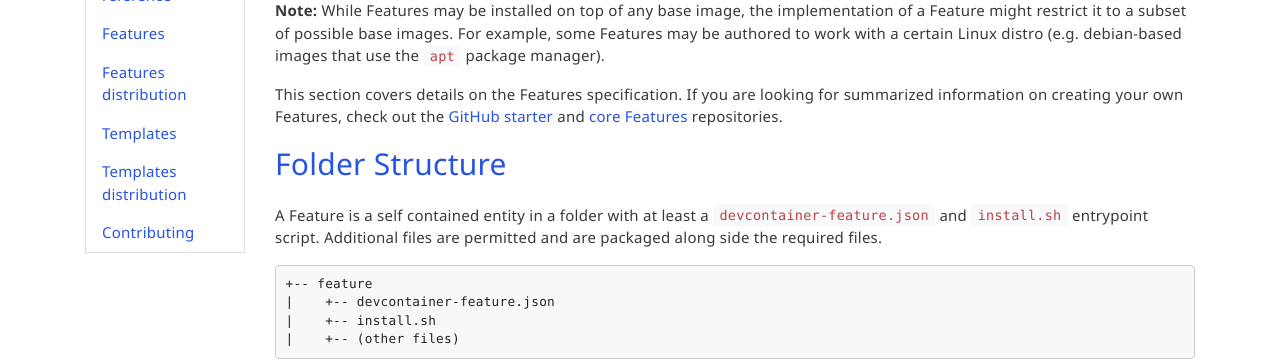
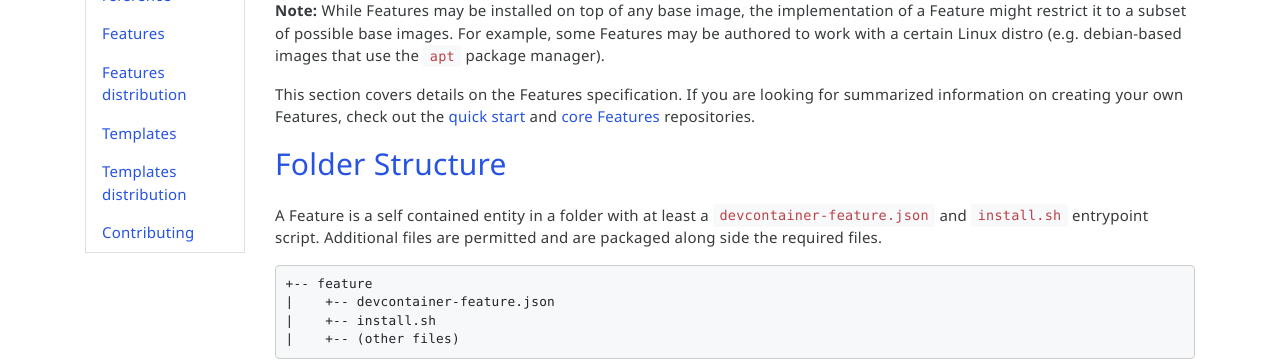
Before and after one commit to devcontainers/devcontainers.github.io, a Jekyll site: the page built from _implementors/features.md, in a window 1280 px wide and 900 px high. Shown: the part 349-710 px from the top of the window. Built offline with Jekyll 4.4.1, drawn with Linux system fonts in a browser that asks for light colours; nearby versions of some CDN libraries; comment, search, counter and statistics services are not loaded.

Commit message:
Update features.md

```diff
--- a/_implementors/features.md
+++ b/_implementors/features.md
@@ -12,7 +12,7 @@ Feature metadata is captured by a `devcontainer-feature.json` file in the root f
 
 > **Note:** While Features may be installed on top of any base image, the implementation of a Feature might restrict it to a subset of possible base images. For example, some Features may be authored to work with a certain Linux distro (e.g. debian-based images that use the `apt` package manager).
 >
-> This section covers details on the Features specification. If you are looking for summarized information on creating your own Features, check out the [GitHub starter](https://github.com/devcontainers/feature-starter) and [core Features](https://github.com/devcontainers/features) repositories.
+> This section covers details on the Features specification. If you are looking for summarized information on creating your own Features, check out the [quick start](https://github.com/devcontainers/feature-starter) and [core Features](https://github.com/devcontainers/features) repositories.
 
 ## <a href="#folder-structure" name="folder-structure" class="anchor"> Folder Structure </a>
 
```
